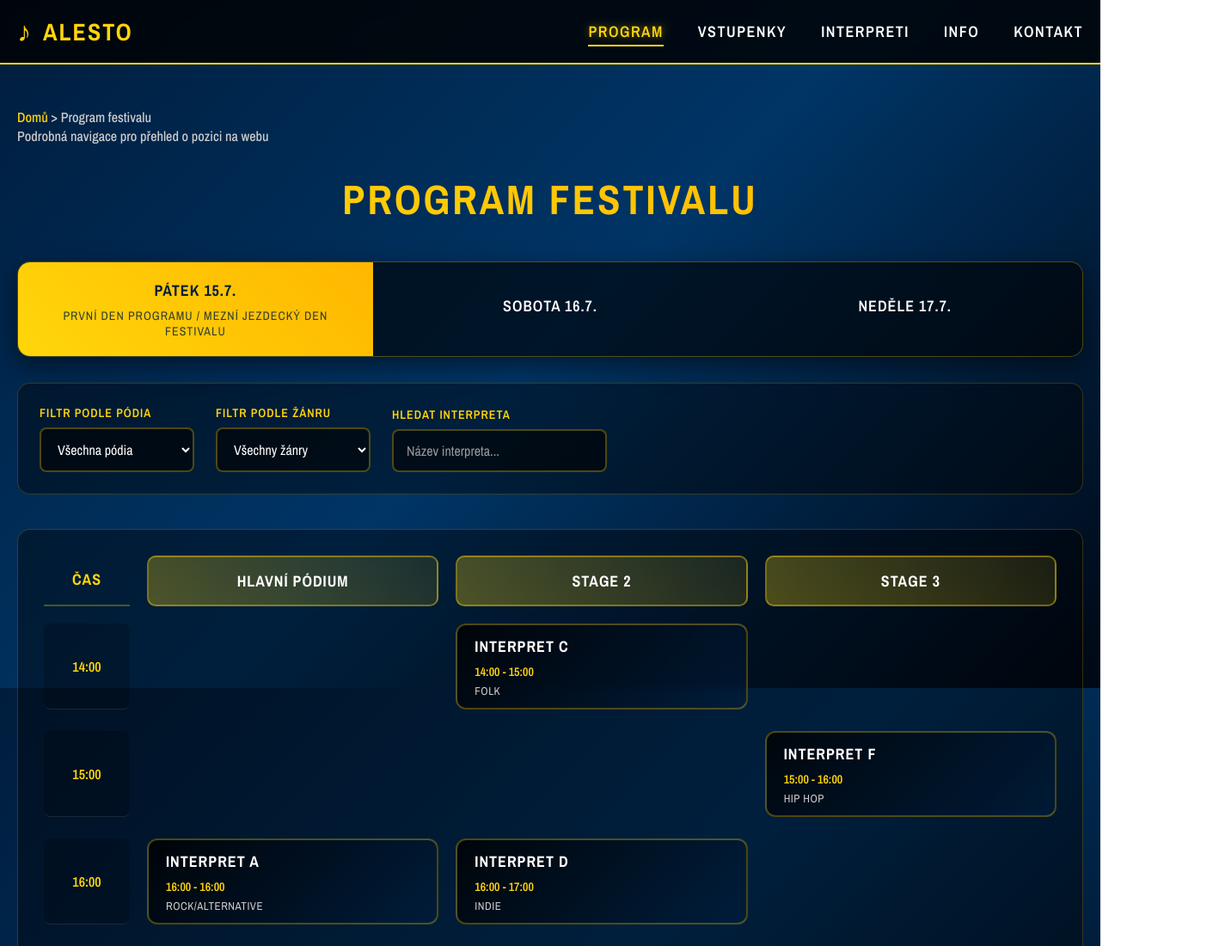
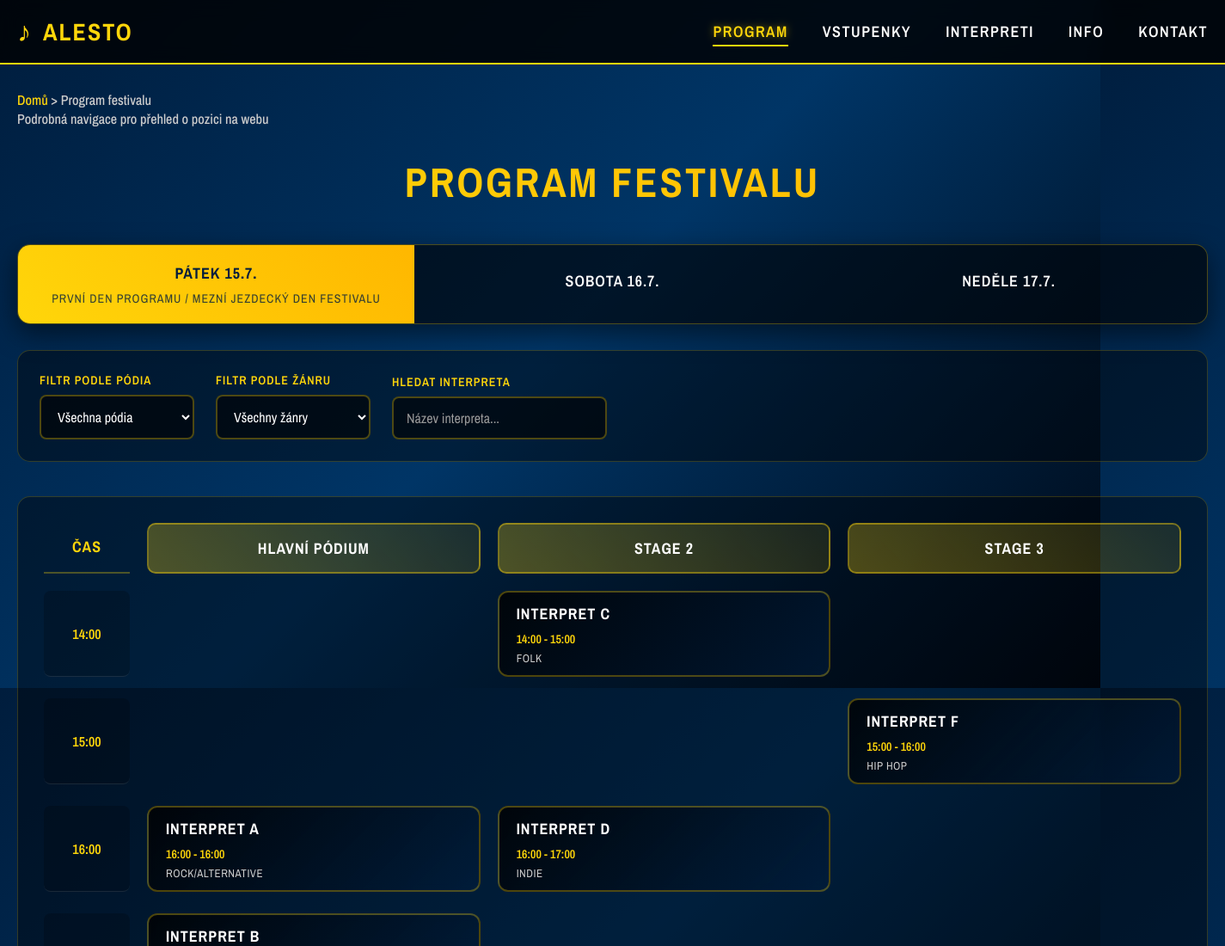
Before and after one commit to Anezbiz/alesto, a plain HTML site: page index.html in a window 1280 px wide. Shown: the top 1100 px of the page at 86% size, 1425 px wide, since content can reach past the window. Drawn offline with nearby package versions, Linux system fonts and the light colour scheme.

Commit message:
Update index.html

```diff
--- a/index.html
+++ b/index.html
@@ -16,8 +16,11 @@
             font-family: 'Archivo Narrow', sans-serif;
             background: linear-gradient(135deg, #001d3d 0%, #003566 50%, #000814 100%);
             color: white;
-            min-height: 100vh;
+            width: 1425px;
+            height: 2609px;
+            margin: 0 auto;
             background-attachment: fixed;
+            overflow-x: hidden;
         }
 
         /* Header - stejný jako na domovské stránce */
@@ -32,7 +35,8 @@
         }
 
         .nav-container {
-            max-width: 1400px;
+            max-width: 1425px;
+            width: 100%;
             margin: 0 auto;
             display: flex;
             justify-content: space-between;
@@ -98,9 +102,10 @@
 
         /* Main Content */
         .main-container {
-            max-width: 1400px;
+            max-width: 1425px;
+            width: 100%;
             margin: 0 auto;
-            padding: 50px 20px;
+            padding: 30px 20px;
         }
 
         .breadcrumb {
```
